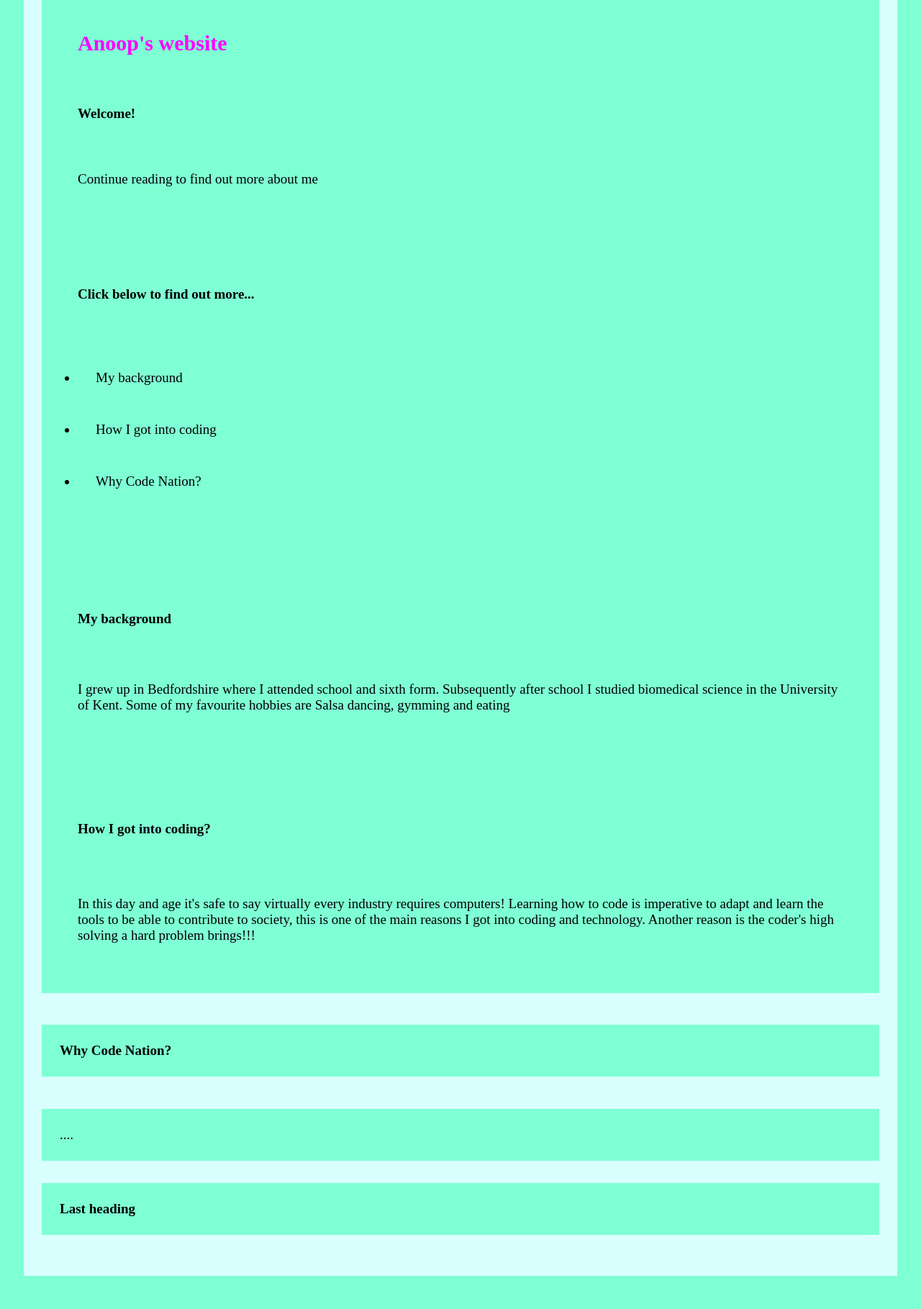
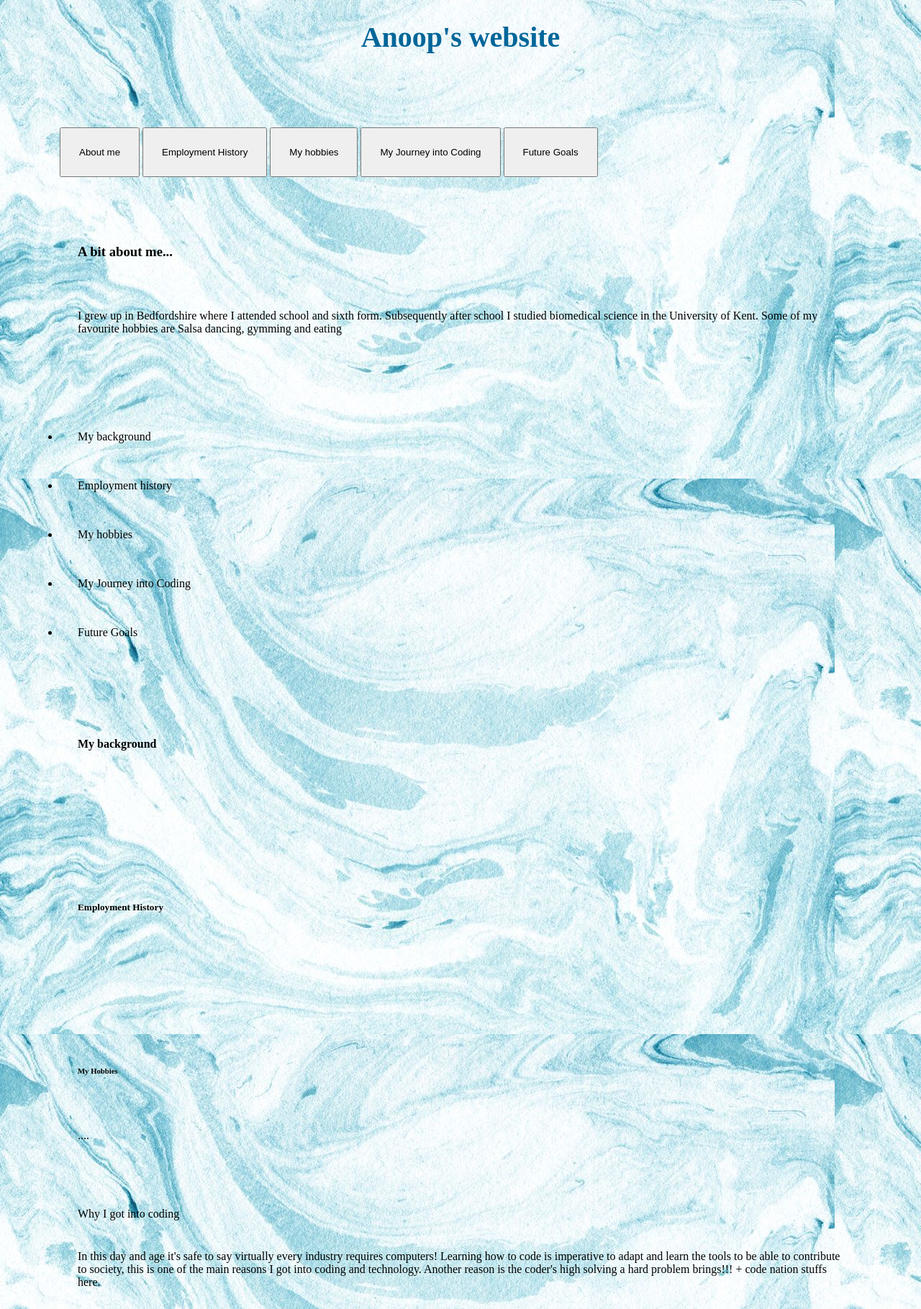
Before and after one commit to anoopkaur/websiteProject, a plain HTML site: page finalWebsite.html in a window 1280 px wide. Shown: the part 107-1926 px from the top of the page at 72% size. Drawn offline with Linux system fonts and the light colour scheme.

Commit message:
tabs added

```diff
--- a/finalWebsite.html
+++ b/finalWebsite.html
@@ -1,4 +1,4 @@
-!DOCTYPE html>
+<!DOCTYPE html>
 <html lang="en">
   <head>
     <meta charset="UTF-8" />
@@ -9,46 +9,76 @@
   </head>
   <body>
     <div>
-      <h1>Anoop's website</h1>
-      <h2>Welcome!</h2>
-      <p>Continue reading to find out more about me</p>
+      <h1 align = 'center'>Anoop's website</h1>
     </div>
 
-    <div>
-      <h3>Click below to find out more...</h3>
+
+    <div class = 'tablink'>
+        <button class = "tablink" onclick = "openPage('About me')">About me</button>
+        <button class = "tablink" onclick = "openPage('Employment History')">Employment History</button>
+        <button class = "tablink" onclick = "openPage('My hobbies')">My hobbies</button>
+        <button class = "tablink" onclick = "openPage('My Journey into Coding')">My Journey into Coding</button>
+        <button class = "tablink" onclick = "openPage('Future Goals')">Future Goals</button>
+    </div>
+
+    <div id = 'About me' class = 'tablink'>
+      <h3>A bit about me...</h3>
+      <p>
+          I grew up in Bedfordshire where I attended school and sixth form.
+          Subsequently after school I studied biomedical science in the University
+          of Kent. Some of my favourite hobbies are Salsa dancing, gymming and
+          eating
+      </p>
+    </div>
+
       <ul>
         <li>My background</li>
-        <li>How I got into coding</li>
-        <li>Why Code Nation?</li>
+        <li>Employment history</li>
+        <li>My hobbies</li>
+        <li>My Journey into Coding</li>
+        <li>Future Goals</li>
       </ul>
     </div>
 
     <div>
       <h4>My background</h4>
       <p>
-        I grew up in Bedfordshire where I attended school and sixth form.
-        Subsequently after school I studied biomedical science in the University
-        of Kent. Some of my favourite hobbies are Salsa dancing, gymming and
-        eating
+
       </p>
     </div>
 
     <div>
-      <h5>How I got into coding?</h5>
+      <h5>Employment History</h5>
       <p>
-        In this day and age it's safe to say virtually every industry requires
-        computers! Learning how to code is imperative to adapt and learn the
-        tools to be able to contribute to society, this is one of the main
-        reasons I got into coding and technology. Another reason is the coder's
-        high solving a hard problem brings!!!
       </p>
     </div>
-    <h6>Why Code Nation?</h6>
+
+    <div>
+        <h6> My Hobbies</h6>
+        <p>
+        ....
+        </p>
+    </div>
+
+    <div id = 'My Journey into Coding' class = 'tablink'>
+      <h7>Why I got into coding</h7>
     <p>
-    ....
+      In this day and age it's safe to say virtually every industry requires
+      computers! Learning how to code is imperative to adapt and learn the
+      tools to be able to contribute to society, this is one of the main
+      reasons I got into coding and technology. Another reason is the coder's
+      high solving a hard problem brings!!! + code nation stuffs here.
     </p>
+    </div>
 
-    <h5>Last heading</h5>
+    <div>
+      <h8>My future goals</h8>
+      <p>
+        ...
+      </p>
+    </div>
   </body>
-  </body>
+
+
+
 </html>
--- a/main.css
+++ b/main.css
@@ -1,5 +1,5 @@
 *{
-    background-color: aquamarine;
+    background-color:
     font-size: 19px;
 
     box-sizing: border-box;
@@ -8,16 +8,23 @@
 
 
 body {
-    background-color:rgb(217, 255, 255);
+    background-image:url("images/blueMarble\ .jpg");
+    background-repeat: repeat;
 }
 
 h1 {
-    color: fuchsia;
-    font-size: 30px;
+    color: rgb(0, 102, 153);
+    font-size: 40px;
 }
 
+h2{
+     color: rgb(0, 102, 153);
+}
+
+
+
 .firstText{
-    color: brown;
+    colorL ;
     background-color: papayawhip;
 }
 
```
Also changed, not shown: images/blueMarble .jpg (added), 2 other files.
